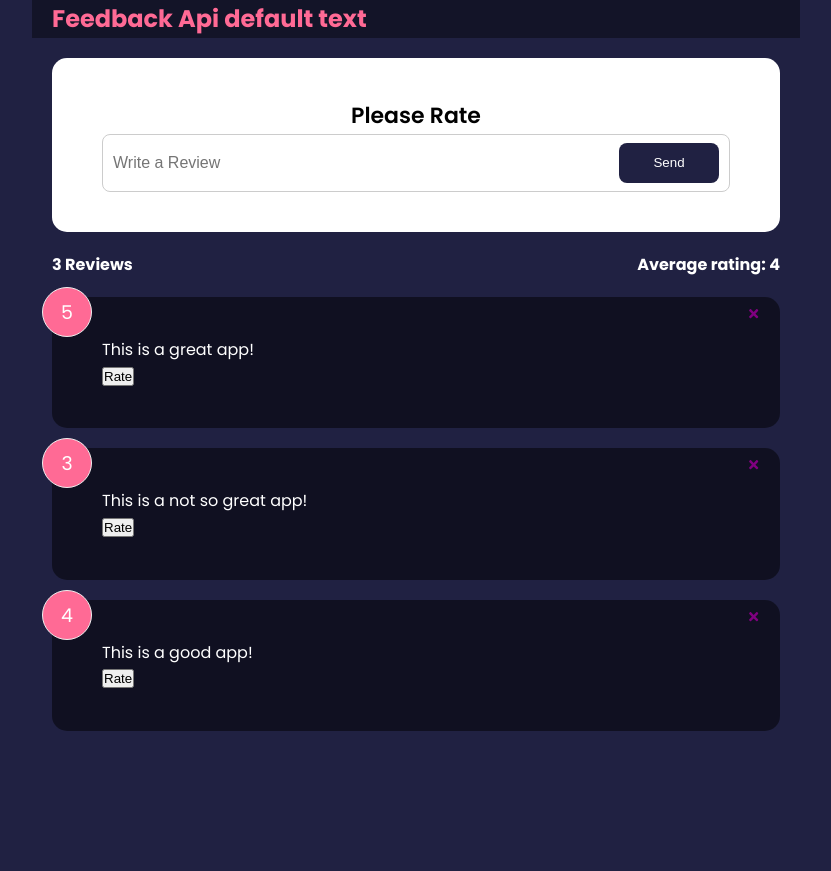
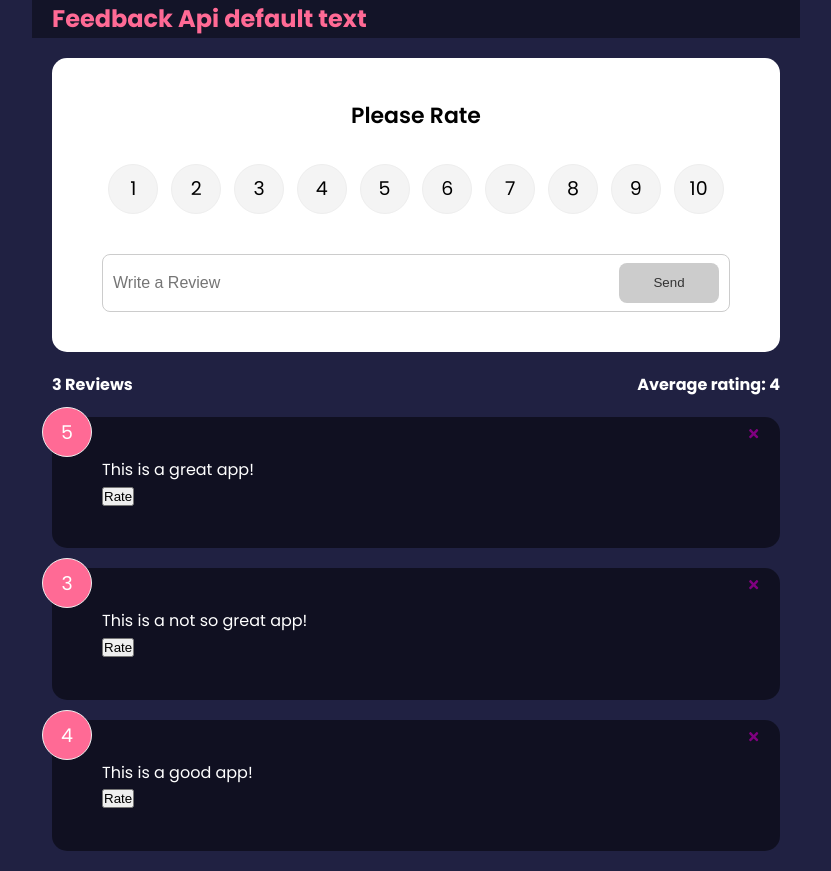
Before and after one commit to Gokhan-Unal/feedback-app, a React (Create React App) app: page / in a window 1280 px wide. Shown: the whole page, without its empty margins (224-1055 px from the left). Before the commit the page ends 800 px from the top, so only its background shows below. Built offline with nearby package versions, Linux system fonts and the light colour scheme.

Commit message:
Add Feedback and refactor

```diff
--- a/package.json
+++ b/package.json
@@ -10,6 +10,7 @@
     "react-dom": "^17.0.2",
     "react-icons": "^4.3.1",
     "react-scripts": "5.0.0",
+    "uuid": "^8.3.2",
     "web-vitals": "^2.1.4"
   },
   "scripts": {
--- a/src/App.js
+++ b/src/App.js
@@ -9,6 +9,11 @@ export default function App() {
   const [feedback, setFeedback] = useState(FeedbackData);
   console.log(feedback);
 
+  const addFeedback = (newFeedback) => {
+    console.log(newFeedback);
+    setFeedback([...feedback, newFeedback]);
+  };
+
   const deleteFeedback = (id) => {
     if (window.confirm('Are you sure you want to delete this feedback?')) {
       setFeedback(feedback.filter((item) => item.id !== id));
@@ -19,7 +24,7 @@ export default function App() {
     <div>
       <Header />
       <div className='container'>
-        <FeedbackForm />
+        <FeedbackForm handleAdd={addFeedback} />
         <FeedbackStats feedback={feedback} />
         <FeedbackList feedback={feedback} handleDelete={deleteFeedback} />
       </div>
--- a/src/components/FeedbackForm.js
+++ b/src/components/FeedbackForm.js
@@ -1,25 +1,65 @@
 import React, { useState } from 'react';
+import RatingSelect from './RatingSelect';
 import Button from './shared/Button';
 import Card from './shared/Card';
+import { v4 as uuidv4 } from 'uuid';
 
-export default function FeedbackForm() {
+export default function FeedbackForm({ handleAdd }) {
   const [text, setText] = useState('');
+  const [btnDisabled, setBtnDisabled] = useState(true);
+  const [message, setMessage] = useState('');
+  const [rating, setRating] = useState(0);
+
+  /*
+   * NOTE: This should be checking input value
+   * not state as state won't be the updated value
+   * until the next render of the component
+   */
+  const handleTextChange = ({ target: { value } }) => {
+    if (value === '') {
+      setBtnDisabled(true);
+      setMessage(null);
+    } else if (value !== null && value.trim().length <= 10) {
+      setMessage('Please enter at least 10 characters');
+      setBtnDisabled(true);
+    } else {
+      setMessage(null);
+      setBtnDisabled(false);
+    }
+    setText(value);
+  };
+
+  const handleSubmit = (e) => {
+    e.preventDefault();
+    if (text.trim().length > 10) {
+      const newFeedback = {
+        id: uuidv4(),
+        text,
+        rating,
+      };
+      console.log(newFeedback);
+      handleAdd(newFeedback);
+      setText('');
+    }
+  };
 
   return (
     <Card>
-      <form>
+      <form onSubmit={handleSubmit}>
         <h2>Please Rate</h2>
+        <RatingSelect selected={rating} onSelect={setRating} />
         <div className='input-group'>
           <input
             type='text'
             placeholder='Write a Review'
             value={text}
-            onChange={(e) => setText(e.target.value)}
+            onChange={handleTextChange}
           />
-          <Button type='submit'>
+          <Button type='submit' isDisabled={btnDisabled}>
             Send
           </Button>
         </div>
+        {message && <div className='message'>{message}</div>}
       </form>
     </Card>
   );
--- a/src/components/FeedbackItem.js
+++ b/src/components/FeedbackItem.js
@@ -18,7 +18,7 @@ export default function FeedbackItem({ id, rating, text, handleDelete }) {
 }
 
 FeedbackItem.propTypes = {
-  id: PropTypes.number,
+  id: PropTypes.string,
   rating: PropTypes.number,
   text: PropTypes.string,
 };
--- a/src/components/FeedbackList.js
+++ b/src/components/FeedbackList.js
@@ -19,7 +19,7 @@ export default function FeedbackList({ feedback, handleDelete }) {
 FeedbackList.propTypes = {
   feedback: PropTypes.arrayOf(
     PropTypes.shape({
-      id: PropTypes.number,
+      id: PropTypes.string,
       rating: PropTypes.number,
       text: PropTypes.string,
     })
--- /dev/null
+++ b/src/components/RatingSelect.js
@@ -0,0 +1,27 @@
+import React from 'react';
+
+export default function RatingSelect({ selected, onSelect }) {
+  const handleChange = (e) => {
+    onSelect(+e.target.value);
+    console.log(e.target.value);
+  };
+  return (
+    <ul className='rating'>
+      {Array.from({ length: 10 }, (_, i) => {
+        return (
+          <li key={`rating-${i + 1}`}>
+            <input
+              type='radio'
+              id={`num${i + 1}`}
+              name='rating'
+              value={i + 1}
+              onChange={handleChange}
+              checked={selected === i + 1}
+            />
+            <label htmlFor={`num${i + 1}`}>{i + 1}</label>
+          </li>
+        );
+      })}
+    </ul>
+  );
+}
--- a/src/data/FeedbackData.js
+++ b/src/data/FeedbackData.js
@@ -1,16 +1,16 @@
 export const FeedbackData = [
   {
-    id: 1,
+    id: '1',
     rating: 5,
     text: 'This is a great app!',
   },
   {
-    id: 2,
+    id: '2',
     rating: 3,
     text: 'This is a not so great app!',
   },
   {
-    id: 3,
+    id: '3',
     rating: 4,
     text: 'This is a good app!',
   },
```
Also changed, not shown: 1 other file (tests, documents, lock files or other folders).
